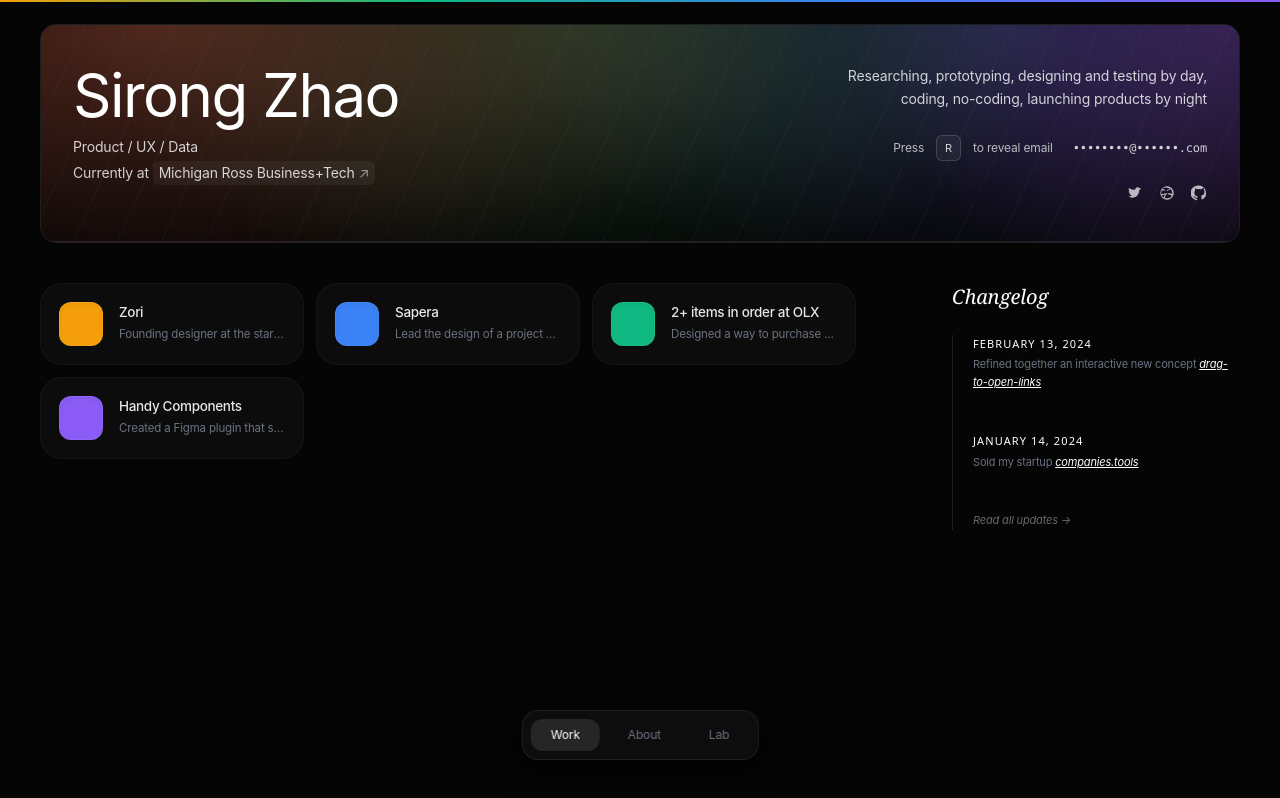
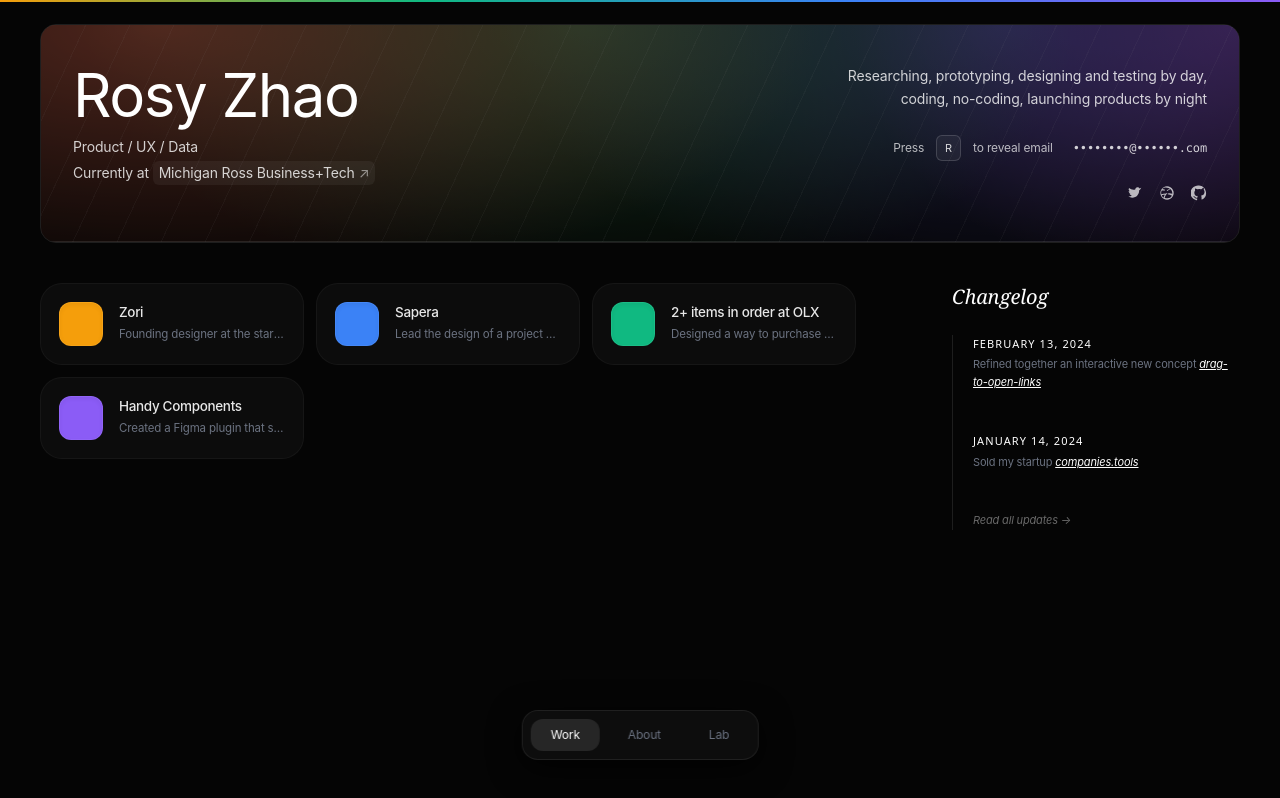
Before and after one commit to zhsirong/create-react-app-my-portfolio, a Next.js app: page / in a window 1280 px wide. Built offline with nearby package versions, Linux system fonts and the light colour scheme.

Commit message:
Update personal information in Header component

```diff
--- a/components/Header.tsx
+++ b/components/Header.tsx
@@ -26,7 +26,7 @@
 
 export default function Header() {
   // 你可以改成自己的信息
-  const name = 'Sirong Zhao';
+  const name = 'Rosy Zhao';
   const title = 'Product / UX / Data';
   const currentCompanyName = 'Michigan Ross Business+Tech';
   const currentCompanyUrl = 'https://businesstech.bus.umich.edu/';
@@ -34,7 +34,7 @@
   const taglineLeft = 'Researching, prototyping, designing and testing by day,';
   const taglineRight = 'coding, no-coding, launching products by night';
 
-  const email = 'sirongzhao@email.com'; // 改成你的
+  const email = 'rosyzhao2001@gmail.com'; // 改成你的
   const [reveal, setReveal] = useState(false);
 
   // 按 “R” 显示邮箱（你截图里是 Press R）
```
